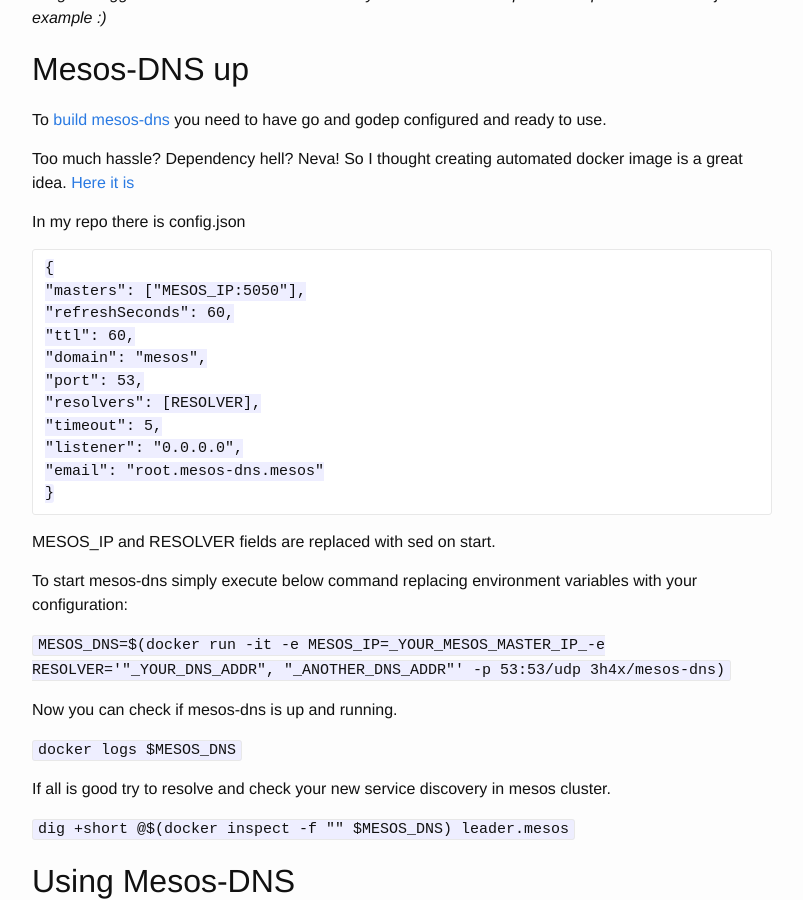
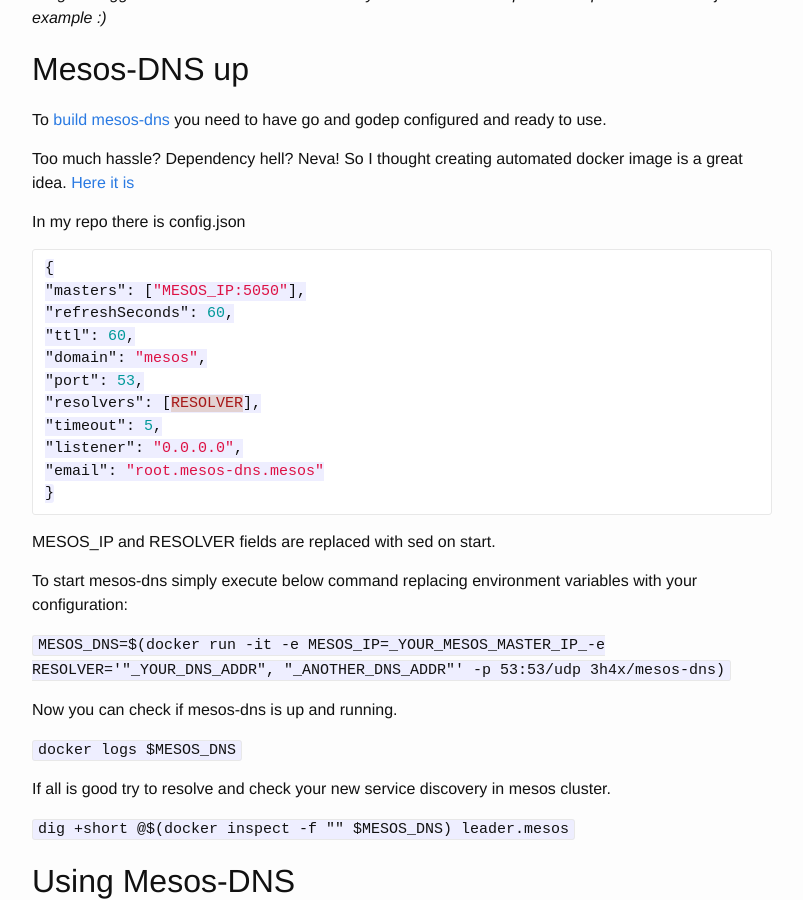
Before and after one commit to 3h4x/3h4x.github.io, a Jekyll site: the page built from _posts/2015-04-02-mesos-dns.md, in a window 1280 px wide and 900 px high, scrolled down 1906 px. Shown: the whole window, without its empty margins (238-1041 px from the left). Built offline with Jekyll 4.4.1, drawn with Linux system fonts in a browser that asks for light colours; Markdown is read by kramdown in place of the engine named in the settings; comment, search, counter and statistics services are not loaded; some of the changed text lies outside the part shown.

````diff
--- a/_posts/2015-04-02-mesos-dns.md
+++ b/_posts/2015-04-02-mesos-dns.md
@@ -83,7 +83,7 @@ Too much hassle? Dependency hell? Neva! So I thought creating automated docker i
 
 In my repo there is config.json
 
-```
+```json
 {
 "masters": ["MESOS_IP:5050"],
 "refreshSeconds": 60,
@@ -161,7 +161,7 @@ correct. Here we have curly braces. We need to take care of that.
 
 My starting script:
 
-```
+```bash
 for i in $(dig +short SRV _app.app._tcp.marathon.mesos | awk 'BEGIN { FS= " "}; { print $4":"$3 }'); do
 sed -i.bak "s!}!\tserver $i;\n}!" /etc/nginx/conf.d/upstream.conf
 done
````
